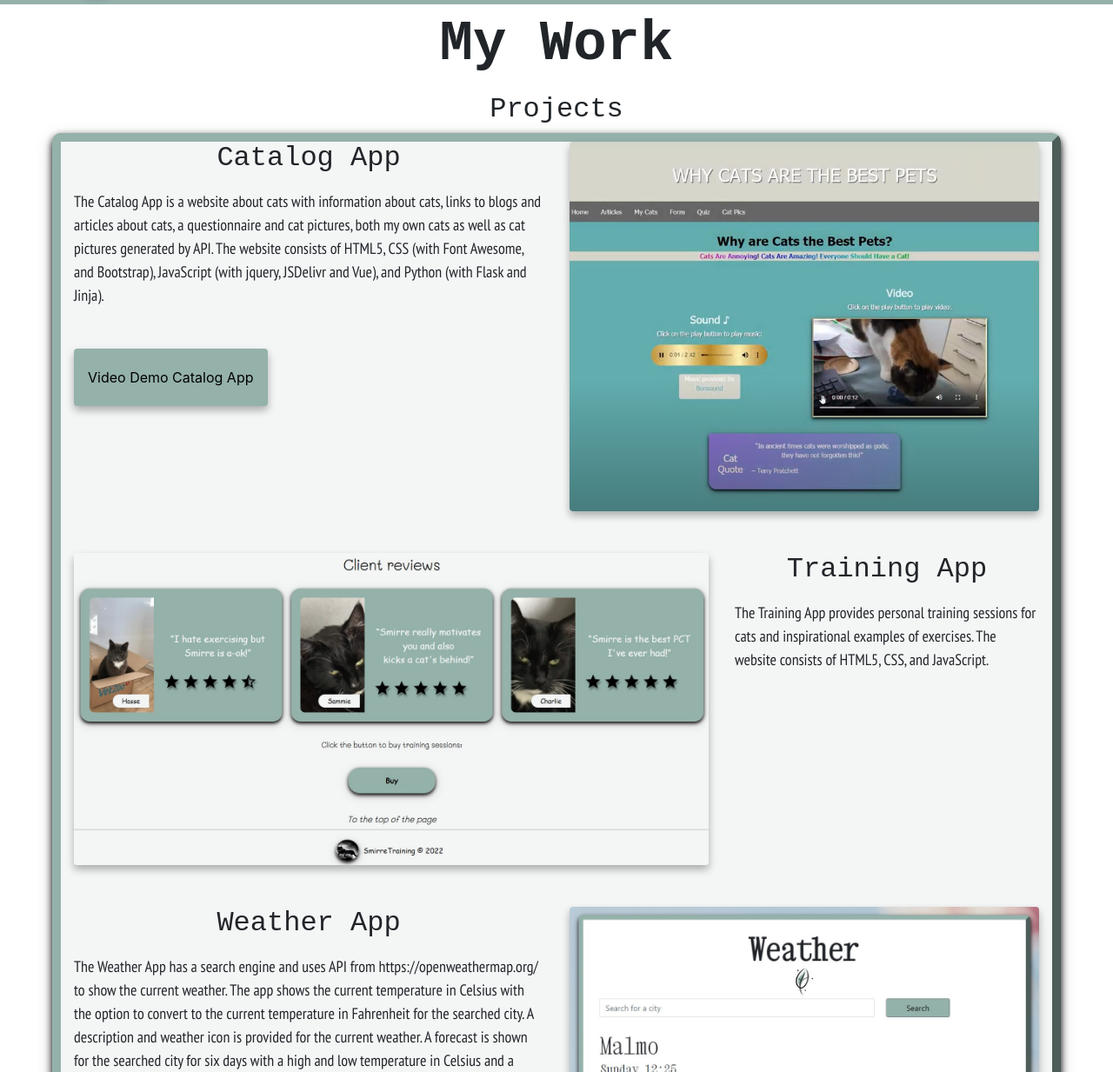
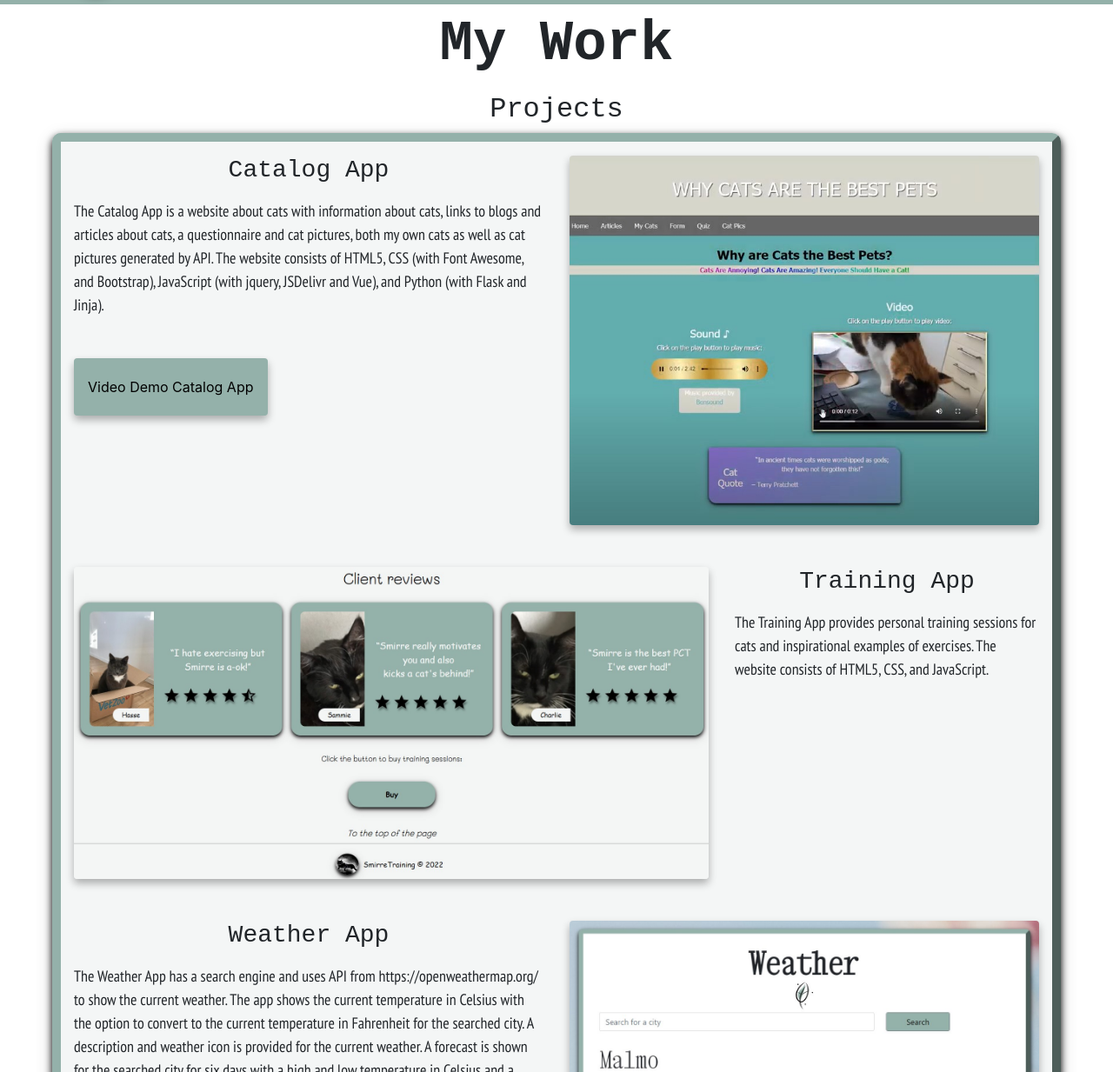
Before and after one commit to smirrebinx/responsive-portfolio, a plain HTML site: page mywork.html in a window 1280 px wide. Shown: the part 67-1300 px from the top of the page at 87% size. Drawn offline with nearby package versions, Linux system fonts and the light colour scheme; a web font is replaced by a local one.

Commit message:
Fix margin

```diff
--- a/mywork.html
+++ b/mywork.html
@@ -74,7 +74,7 @@
       <div class="container background-color">
         <div class="row">
           <div class="col-md-6">
-            <h2 class="mb-3 index-h2">Catalog App</h2>
+            <h3 class="mt-3 mb-3 index-h2">Catalog App</h3>
             <p>
               The Catalog App is a website about cats with information about
               cats, links to blogs and articles about cats, a questionnaire and
@@ -93,7 +93,7 @@
               >
             </div>
           </div>
-          <div class="col-md-6 mb-5">
+          <div class="col-md-6 mt-3 mb-5">
             <img
               src="img/catalog-app.jpg"
               class="img-fluid rounded"
@@ -112,7 +112,7 @@
             />
           </div>
           <div class="col-sm-4">
-            <h2 class="mb-3 index-h2">Training App</h2>
+            <h3 class="mb-3 index-h2">Training App</h3>
             <p>
               The Training App provides personal training sessions for cats and
               inspirational examples of exercises. The website consists of
@@ -122,7 +122,7 @@
         </div>
         <div class="row mt-5">
           <div class="col-md-6">
-            <h2 class="mb-3 index-h2">Weather App</h2>
+            <h3 class="mb-3 index-h2">Weather App</h3>
             <p>
               The Weather App has a search engine and uses API from
               https://openweathermap.org/ to show the current weather. The app
@@ -157,13 +157,13 @@
           <div class="col">
             <img
               src="img/viggo.jpg"
-              class="img-fluid rounded p-10"
+              class="img-fluid rounded p-10 mb-3"
               alt="Viggo App"
               title="Viggo App"
             />
           </div>
           <div class="col-sm-4">
-            <h2 class="mb-3 index-h2">Viggo App</h2>
+            <h3 class="mb-3 index-h2">Viggo App</h3>
             <p>
               The Viggo app contains pictures and movies of a little boy called
               Viggo. The app was a one-year birthday present to Viggo and the
```
